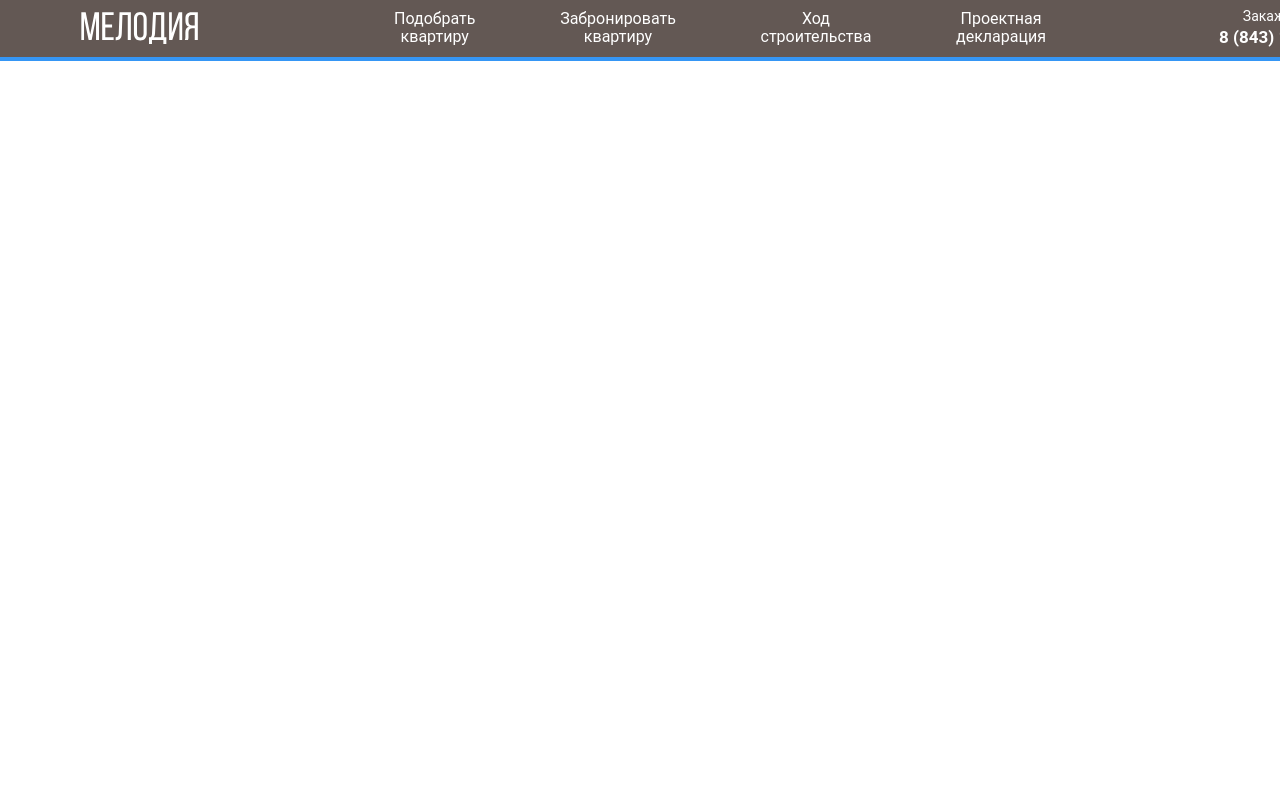
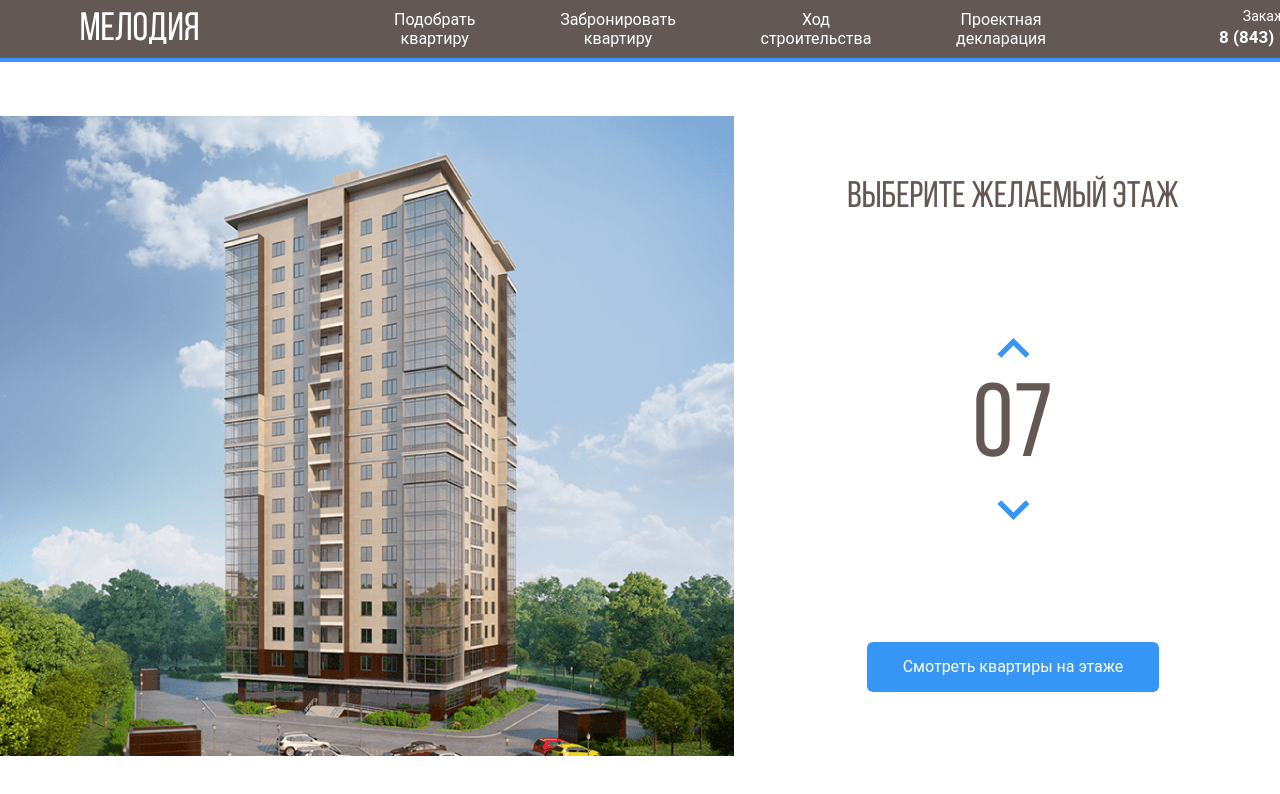
Before and after one commit to apkoha/glo-melody, a plain HTML site: page index.html in a window 1280 px wide. Shown: the top 794 px of the page. Drawn offline with Linux system fonts and the light colour scheme.

Commit message:
Add files via upload
Верстаю "main"

```diff
--- a/css/style.css
+++ b/css/style.css
@@ -1,15 +1,24 @@
 @font-face {
   font-family: 'Roboto';
-  src: url('../fonts/Roboto-Regular.ttf') format('ttf'),
+  src: url('../fonts/Roboto-Regular.ttf') format('ttf');
   font-weight: normal;
   font-style: normal;
 }
 
 @font-face {
   font-family: 'Roboto-Bold';
-  src: url('../fonts/Roboto-Bold.ttf') format('ttf'),
+  src: url('../fonts/Roboto-Bold.ttf') format('ttf');
   font-weight: bold;
   font-style: normal;
+}
+
+@font-face {
+  font-family: "Bebas Neue";
+  src: local("BebasNeueRegular"), url("../fonts/BebasNeueRegular.woff2") format("woff2"),
+    url("../fonts/BebasNeueRegular.woff") format("woff");
+  font-weight: normal;
+  font-style: normal;
+  font-display: swap;
 }
 
 body {
@@ -46,20 +55,17 @@ body {
   padding: 0px;
   width: 672px;
   font-size: 16px;
+  line-height: 19px;
   text-align: center;
   list-style: none;
 }
 
-/*.nav li:last-child a {
-  padding-right: 0px;
-}*/
-
-.nav a:hover {
+.nav-links:hover {
   background-color: #3596F5;
   box-shadow: 0px 4px 0px 0px rgba(53,150,245,1);
 }
 
-.nav a {
+.nav-links {
   display: block;
   padding: 10px;
   text-decoration: none;
@@ -70,7 +76,7 @@ body {
   display: none;
 }
 
-.telephon {
+.phone {
   display: block;
   display: flex;
   justify-content: flex-start;
@@ -82,7 +88,7 @@ body {
   padding-right: 0px;
 }
 
-.telephon a {
+.phonenumber {
   text-decoration: none;
   color: #ffffff;
 }
@@ -93,6 +99,8 @@ body {
   padding-top: 8px;
   padding-left: 20px;
   font-size: 14px;
+  font-style: normal;
+  font-weight: normal;
   text-align: right;
 }
 
@@ -100,5 +108,77 @@ body {
   margin: 0px;
   margin-top: 4px;
   font-size: 17px;
+  font-style: normal;
   font-weight: bold;
 }
+
+.main {
+  display: flex;
+  max-width: 1280px;
+  margin: auto;
+  padding-top: 54px;
+}
+
+.main-info {
+  display: flex;
+  flex-direction: column;
+  align-items: center;
+  justify-content: space-between;
+  flex-grow: 1;
+  margin-left: 12px;
+  text-align: center;
+}
+
+.main-title {
+  margin: 0px;
+  margin-top: 60px;
+  font-family: "Bebas Neue", sans-serif;
+  font-weight: normal;
+  font-size: 37px;
+  line-height: 44px;
+  color: #635854;
+}
+
+.choice-floor {
+  opacity: 0;
+}
+
+.choice-floor:hover {
+  opacity: 1;
+  cursor: pointer;
+}
+
+.counter-group {
+  display: flex;
+  flex-direction: column;
+  align-items: center;
+}
+
+.counter-button {
+  background-color: #ffffff;
+  border: none;
+  cursor: pointer;
+}
+
+.counter-arrow-down {
+  transform: rotateX(180deg);
+}
+
+.counter {
+  margin-top: 8px;
+  margin-bottom: 8px;
+  font-family: "Bebas Neue", sans-serif;
+  color: #635854;
+  font-size: 104px;
+  ;
+}
+
+.button-primary {
+  margin-bottom: 68px;
+  padding: 16px 36px;
+  cursor: pointer;
+  background: #3596F5;
+  border-radius: 6px;
+  color: #ffffff;
+  border: none;
+}
--- a/index.html
+++ b/index.html
@@ -13,23 +13,66 @@
         <div class="top-line">
             <a class="logo" href="index.html">
              <h1 class="visually-hidden">МЕЛОДИЯ</h1>
-             <img class="logo-img" src="img/Мелодия.svg" width="120px" height="32px" alt="Логотип">
+             <img class="logo-img" src="img/Мелодия.svg" width="120" height="32" alt="Логотип">
             </a>
             <nav>
                 <ul class="nav">
-                    <li><a href="#">Подобрать<br>квартиру</a></li>
-                    <li><a href="#">Забронировать<br>квартиру</a></li>
-                    <li><a href="#">Ход<br>строительства</a></li>
-                    <li><a href="#">Проектная<br>декларация</a></li>
+                    <li><a class="nav-links" href="#">Подобрать<br>квартиру</a></li>
+                    <li><a class="nav-links" href="#">Забронировать<br>квартиру</a></li>
+                    <li><a class="nav-links" href="#">Ход<br>строительства</a></li>
+                    <li><a class="nav-links" href="#">Проектная<br>декларация</a></li>
                 </ul>
             </nav>
-            <div class="telephon">
+            <div class="phone">
                 <p class="nav-tel" >Закажите звонок:</p>
                 <p class="nav-telnumber">
-                    <a href="tel:+78431234567">8 (843) 123-45-67</a>
+                    <a class="phonenumber" href="tel:+78431234567">8 (843) 123-45-67</a>
                 </p>
             </div>
     </div>
     </header>
+    <main class="main">
+        <div class="main-image">
+            <svg class="home-image" width="734" height="640" viewBox="0 0 734 640" fill="none" xmlns="http://www.w3.org/2000/svg" xmlns:xlink="http://www.w3.org/1999/xlink">
+                <rect width="734" height="640" fill="url(#pattern0)"/>
+                <defs>
+                <pattern id="pattern0" patternContentUnits="objectBoundingBox" width="1" height="1">
+                <use xlink:href="#image0" transform="translate(-0.00408719) scale(0.0013624 0.0015625)"/>
+                </pattern>
+                <image id="image0" width="740" height="640" xlink:href="img/Home.jpg"/>
+                </defs>
+                <path class="choice-floor" d="M222 532L442.8 540L512 526.3V548L443.5 567.7L222 556.7V532Z" fill="#3595F6" fill-opacity="0.75"/>
+                <path class="choice-floor" d="M223 531V506L443.3 509.3L513 506V526L443.7 539L223 531Z" fill="#3595F6" fill-opacity="0.75"/>
+                <path class="choice-floor" d="M223 505V480H444H513V503L445 510L223 505Z" fill="#3595F6" fill-opacity="0.75"/>
+                <path class="choice-floor" d="M223 481V456L444.3 452.3L512 459V481H444" fill="#3595F6" fill-opacity="0.75"/>
+                <path class="choice-floor" d="M223 455V429L444.5 425.7L513 436.7V458L444 451.3L223 455Z" fill="#3595F6" fill-opacity="0.75"/>
+                <path class="choice-floor" d="M222 428V404.3L443 392L514 415V436.3L443 424L222 428Z" fill="#3595F6" fill-opacity="0.75"/>
+                <path class="choice-floor" d="M222 406V381L444.2 364.7L514 393.3V414L443.7 392.3L222 406Z" fill="#3595F6" fill-opacity="0.75"/>
+                <path class="choice-floor" d="M222 381V356L444.5 335.7L514 372.3V393L442 364.3L222 381Z" fill="#3595F6" fill-opacity="0.75"/>
+                <path class="choice-floor" d="M222 355V331L445 306.3L514 350.3V372L444.7 334L222 355Z" fill="#3595F6" fill-opacity="0.75"/>
+                <path class="choice-floor" d="M222 330V306L444.5 277.3L514 328.3V349L443.7 306.7L222 330Z" fill="#3595F6" fill-opacity="0.75"/>
+                <path class="choice-floor" d="M221 306V282L443.3 249L514 308.3V328L444 277.3L221 306Z" fill="#3595F6" fill-opacity="0.75"/>
+                <path class="choice-floor" d="M222 281V257L443.2 222L513 286V307L444.3 248.7L222 281Z" fill="#3595F6" fill-opacity="0.75"/>
+                <path class="choice-floor" d="M222 257V232L444.3 194L513 264.3V285L444 221L222 257Z" fill="#3595F6" fill-opacity="0.75"/>
+                <path class="choice-floor" d="M222 231V206L442.8 162.3L513 241.3V264L444 190.7L222 231Z" fill="#3595F6" fill-opacity="0.75"/>
+                <path class="choice-floor" d="M223 207V182L443 134L513 219V242L442.3 162.7L223 207Z" fill="#3595F6" fill-opacity="0.75"/>
+                <path class="choice-floor" d="M222 182V157L441.8 105L513 197.3V220L443.3 133.7L222 182Z" fill="#3595F6" fill-opacity="0.75"/>
+                <path class="choice-floor" d="M222 157V131L444 74.3L513 176V197L443.7 105.3L222 157Z" fill="#3595F6" fill-opacity="0.75"/>
+                </svg>
+        </div>
+        <div class="main-info">
+            <h2 class="main-title">Выберите желаемый этаж</h2>
+            <div class="counter-group">
+                <button class="counter-button counter-up">
+                    <img class="counter-arrow counter-arrow-up" src="img/Arrow.svg" alt="Стрелка вверх">
+                </button>
+                <span class="counter">07</span>
+                <button class="counter-button counter-down">
+                    <img class="counter-arrow counter-arrow-down" src="img/Arrow.svg" alt="Стрелка вниз">
+                </button>
+            </div>
+            <button class="button button-primary">Смотреть квартиры на этаже</button>
+        </div>
+    </main>
 </body>
 </html>
```
Also changed, not shown: fonts/BebasNeueRegular.woff (added), fonts/BebasNeueRegular.woff2 (added), img/Arrow.svg (added), img/Group 3.svg (added), img/Home.jpg (added).
